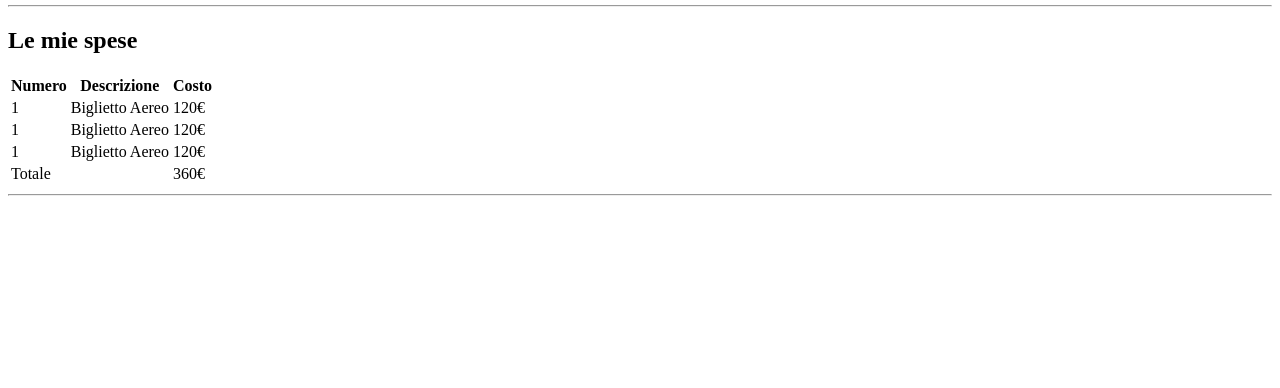
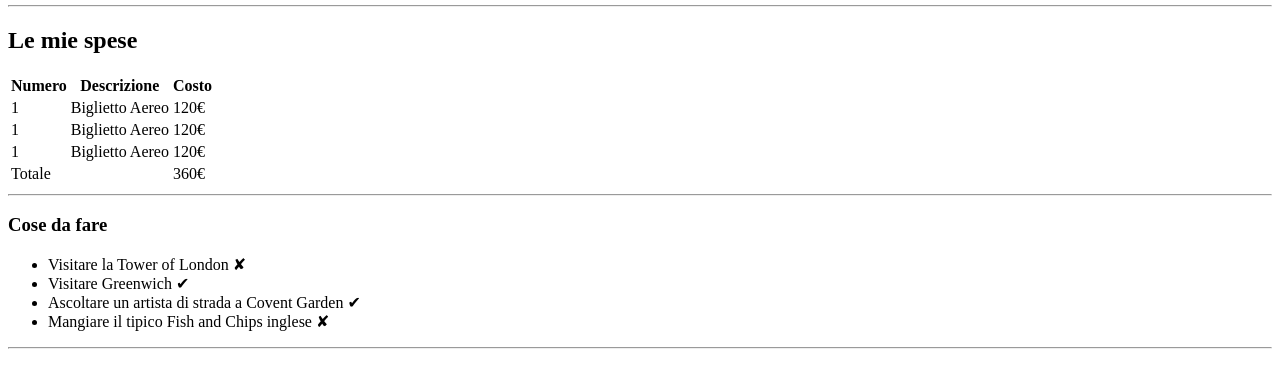
Before and after one commit to AndresAco92/html-london-trip, a plain HTML site: page index.html in a window 1280 px wide. Shown: the part 88-476 px from the top of the page. Drawn offline with Linux system fonts and the light colour scheme.

Commit message:
Inserimento Unordered list

```diff
--- a/index.html
+++ b/index.html
@@ -53,6 +53,16 @@
       </table>
       <hr>
     </section>
+    <section>
+      <h3>Cose da fare</h3>
+      <ul>
+        <li>Visitare la Tower of London &#10008;</li>
+        <li>Visitare Greenwich &#10004;</li>
+        <li>Ascoltare un artista di strada a Covent Garden &#10004;</li>
+        <li>Mangiare il tipico Fish and Chips inglese &#10008;</li>
+      </ul>
+      <hr>
+    </section>
   </main>
 </body>
 </html>
```
